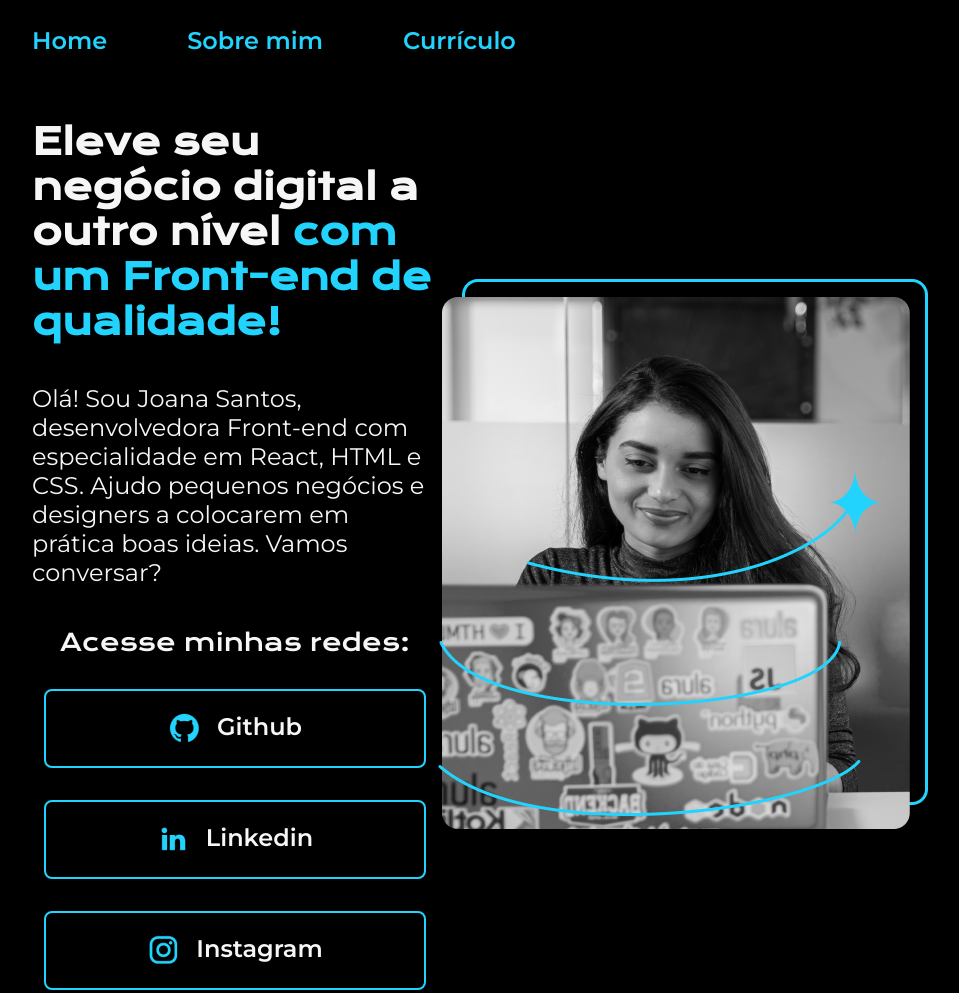
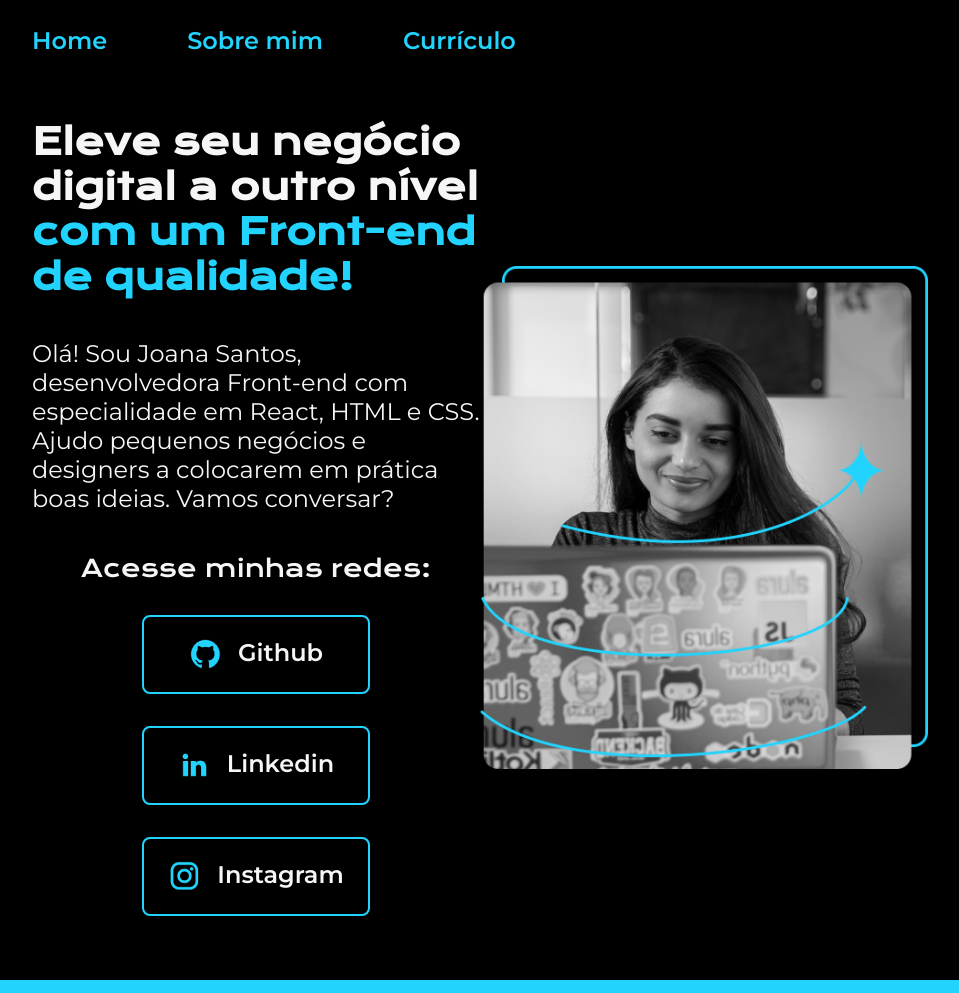
Before and after one commit to Elias-Moura/html-css, a plain HTML site: page index.html in a window 1280 px wide. Shown: the top 993 px of the page, without its empty margins (160-1119 px from the left). Drawn offline with nearby package versions, Linux system fonts and the light colour scheme.

Commit message:
alterando width de px para %

```diff
--- a/index.html
+++ b/index.html
@@ -21,21 +21,21 @@
             <p class="apresentacao__conteudo__texto">Olá! Sou Joana Santos, desenvolvedora Front-end com especialidade em React, HTML e CSS. Ajudo pequenos negócios e designers a colocarem em prática boas ideias. Vamos conversar?</p>
             <div class="apresentacao__links">
                 <h2 class="apresentacao__links__subtitulo">Acesse minhas redes:</h2>
-                <a class="apresentacao__links__link" href="https://github.com/Elias-Moura">
+                <a class="apresentacao__links__navegacao" href="https://github.com/Elias-Moura">
                     <img src="./assets/github.png">
                     Github
                 </a>
-                <a class="apresentacao__links__link" href="https://www.linkedin.com/in/elias-s-moura/">
+                <a class="apresentacao__links__navegacao" href="https://www.linkedin.com/in/elias-s-moura/">
                     <img src="./assets/linkedin.png">
                     Linkedin
                 </a>
-                <a class="apresentacao__links__link" href="https://instagram.com/elias_smoura">
+                <a class="apresentacao__links__navegacao" href="https://instagram.com/elias_smoura">
                     <img src="./assets/instagram.png">
                     Instagram
                 </a>
             </div>
         </section>
-        <img src="./assets/Imagem.png" alt="Foto da Joana Santos programando.">
+        <img class="apresentacao__imagem" src="./assets/Imagem.png" alt="Foto da Joana Santos programando.">
     </main>
     <footer class="rodape">
         <p>Desenvolvido por Elias Moura</p>
--- a/styles/syles.css
+++ b/styles/syles.css
@@ -52,7 +52,7 @@ body {
 }
 
 .apresentacao__conteudo {
-    width: 615px;
+    width: 50%;
     display: flex;
     flex-direction: column;
     gap: 40px;
@@ -88,13 +88,13 @@ body {
     font-size: 1.5rem;
 }
 
-.apresentacao__links__link{
+.apresentacao__links__navegacao{
     /* background-color: #22d4fd; */
     display: flex;
     justify-content: center;
     gap:16px;
     border: 2px solid var(--cor-terceiaria);
-    width: 378px;
+    width: 50%;
     text-align: center;
     border-radius: 8px;
     font-size: 1.5rem;
@@ -109,6 +109,10 @@ body {
     padding: 3.5% 0%;
 }
 
+.apresentacao__imagem {
+    width: 50%;
+}
+
 .rodape {
     color: var(--cor-primaria);
     background-color: var(--cor-terceiaria);
```
